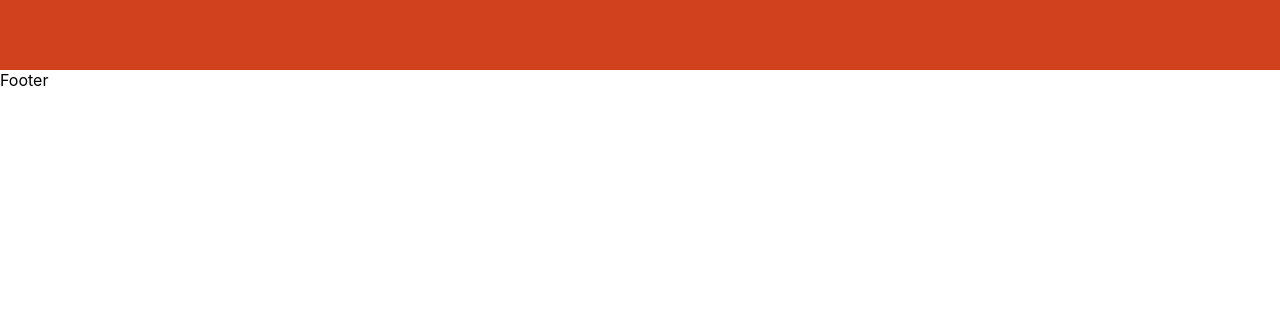
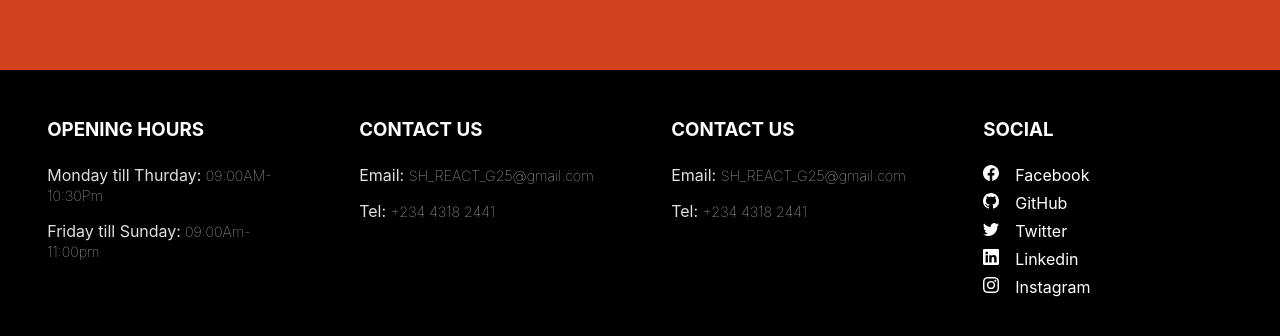
Before and after one commit to wisdom-uzo/REACT-SH-G25_PROJECT1, a React (Create React App) app: page / in a window 1280 px wide. Shown: the part 730-1066 px from the top of the page. Before the commit the page ends 820 px from the top, so only its background shows below. Built offline with nearby package versions, Linux system fonts and the light colour scheme.

Commit message:
i just made changes to the footer

```diff
--- a/package.json
+++ b/package.json
@@ -8,6 +8,7 @@
     "@testing-library/user-event": "^13.5.0",
     "react": "^18.0.0",
     "react-dom": "^18.0.0",
+    "react-icons": "^4.3.1",
     "react-router-dom": "^6.3.0",
     "react-scripts": "5.0.1",
     "web-vitals": "^2.1.4"
--- a/src/App.css
+++ b/src/App.css
@@ -1,38 +1,4 @@
-/* .App {
+* .App {
   text-align: center;
+  position: relative;
 }
-
-.App-logo {
-  height: 40vmin;
-  pointer-events: none;
-}
-
-@media (prefers-reduced-motion: no-preference) {
-  .App-logo {
-    animation: App-logo-spin infinite 20s linear;
-  }
-}
-
-.App-header {
-  background-color: #282c34;
-  min-height: 100vh;
-  display: flex;
-  flex-direction: column;
-  align-items: center;
-  justify-content: center;
-  font-size: calc(10px + 2vmin);
-  color: white;
-}
-
-.App-link {
-  color: #61dafb;
-}
-
-@keyframes App-logo-spin {
-  from {
-    transform: rotate(0deg);
-  }
-  to {
-    transform: rotate(360deg);
-  }
-} */
--- a/src/components/footer/Footer.css
+++ b/src/components/footer/Footer.css
@@ -0,0 +1,74 @@
+.app_footer_container{
+    width: 100%;
+    background: #000000;
+    color: white;
+}
+.app_footer-sec1{
+    display: grid;
+    grid-template-columns: 20% 20% 20% 20%;
+    justify-content: space-around;
+    align-items: flex-start;
+    padding: 3rem 1rem;
+
+}
+.app_footer-sec1 h3{
+    margin-bottom: 1.5rem;
+}
+.app_footer-sec1 p{
+    margin-bottom: 1rem;
+    color: #e0dede;
+    font-size: 1rem;
+    font-weight: 400;
+
+}
+.app_footer-sec1 p span{
+    font-weight: 100;
+    font-size: 0.9rem;
+}
+.footer_social li{
+    list-style: none;
+    margin-bottom: 0.5rem;
+}
+.footer_social li:hover{
+    text-decoration: underline;
+}
+.footer_social li a{
+    text-decoration: none;
+    color: white;
+}
+
+.footer_social li a:hover{
+    color: #d1411e;
+
+}
+.footer_icon{
+    margin-right: 1rem;
+}
+
+
+
+
+
+/* On screens that are 992px or less, set the background color to blue */
+@media screen and (max-width: 992px) {
+    .app_footer-sec1{
+        display: grid;
+        grid-template-columns: 1fr 1fr;
+        justify-content:space-around;
+
+
+    }
+  }
+
+  /* On screens that are 600px or less, set the background color to olive */
+  @media screen and (max-width: 600px) {
+
+    .app_footer-sec1{
+        display: grid;
+        grid-template-columns: 1fr;
+        justify-content:center;
+        align-items: center;
+
+
+    }
+  }
--- a/src/components/footer/Footer.js
+++ b/src/components/footer/Footer.js
@@ -1,8 +1,48 @@
 import React from 'react'
+import './Footer.css'
+import { BsFacebook, BsGithub, BsLinkedin, BsTwitter, BsInstagram } from "react-icons/bs";
 
 const Footer = () => {
   return (
-    <div>Footer</div>
+    <div className='app_footer_container'>
+        <div className="app_footer-sec1">
+
+            <div className="">
+                <h3>OPENING HOURS</h3>
+
+                <p>Monday till Thurday: <span>09:00AM-10:30Pm</span></p>
+                <p>Friday till Sunday:<span> 09:00Am-11:00pm</span></p>
+            </div>
+
+            <div className="">
+                <h3>CONTACT US</h3>
+
+                <p>Email: <span>SH_REACT_G25@gmail.com</span></p>
+                 <p>Tel: <span>+234 4318 2441</span></p>
+            </div>
+
+            <div className="">
+              <h3>CONTACT US</h3>
+
+              <p>Email: <span>SH_REACT_G25@gmail.com</span></p>
+              <p>Tel: <span>+234 4318 2441</span></p>
+            </div>
+
+            <div className="">
+            <h3>SOCIAL </h3>
+
+              <ul className='footer_social'>
+                <li><a href=""><BsFacebook className='footer_icon'/>Facebook</a></li>
+                <li><a href=""><BsGithub className='footer_icon' />GitHub</a></li>
+                <li><a href=""><BsTwitter className='footer_icon' />Twitter</a></li>
+                <li><a href=""><BsLinkedin className='footer_icon' />Linkedin</a></li>
+                <li><a href=""><BsInstagram className='footer_icon' />Instagram</a></li>
+              </ul>
+          </div>
+
+
+        </div>
+    </div>
   )
 }
 
--- a/src/index.css
+++ b/src/index.css
@@ -6,6 +6,10 @@ body {
   -webkit-font-smoothing: antialiased;
   -moz-osx-font-smoothing: grayscale;
 }
+*{
+  padding: 0;
+  margin: 0;
+}
 
 code {
   font-family: source-code-pro, Menlo, Monaco, Consolas, 'Courier New',
```
Also changed, not shown: 1 other file (tests, documents, lock files or other folders).
